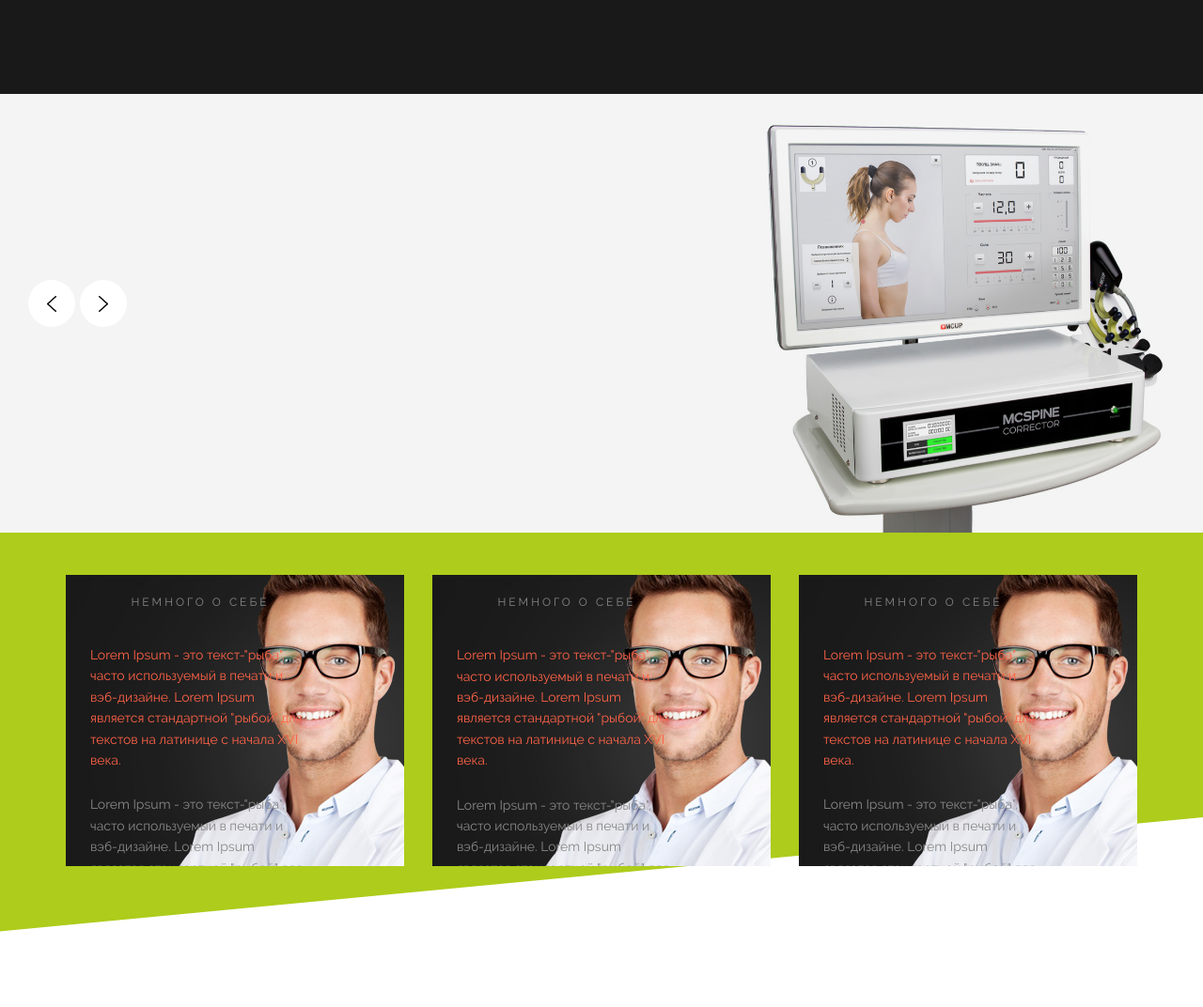
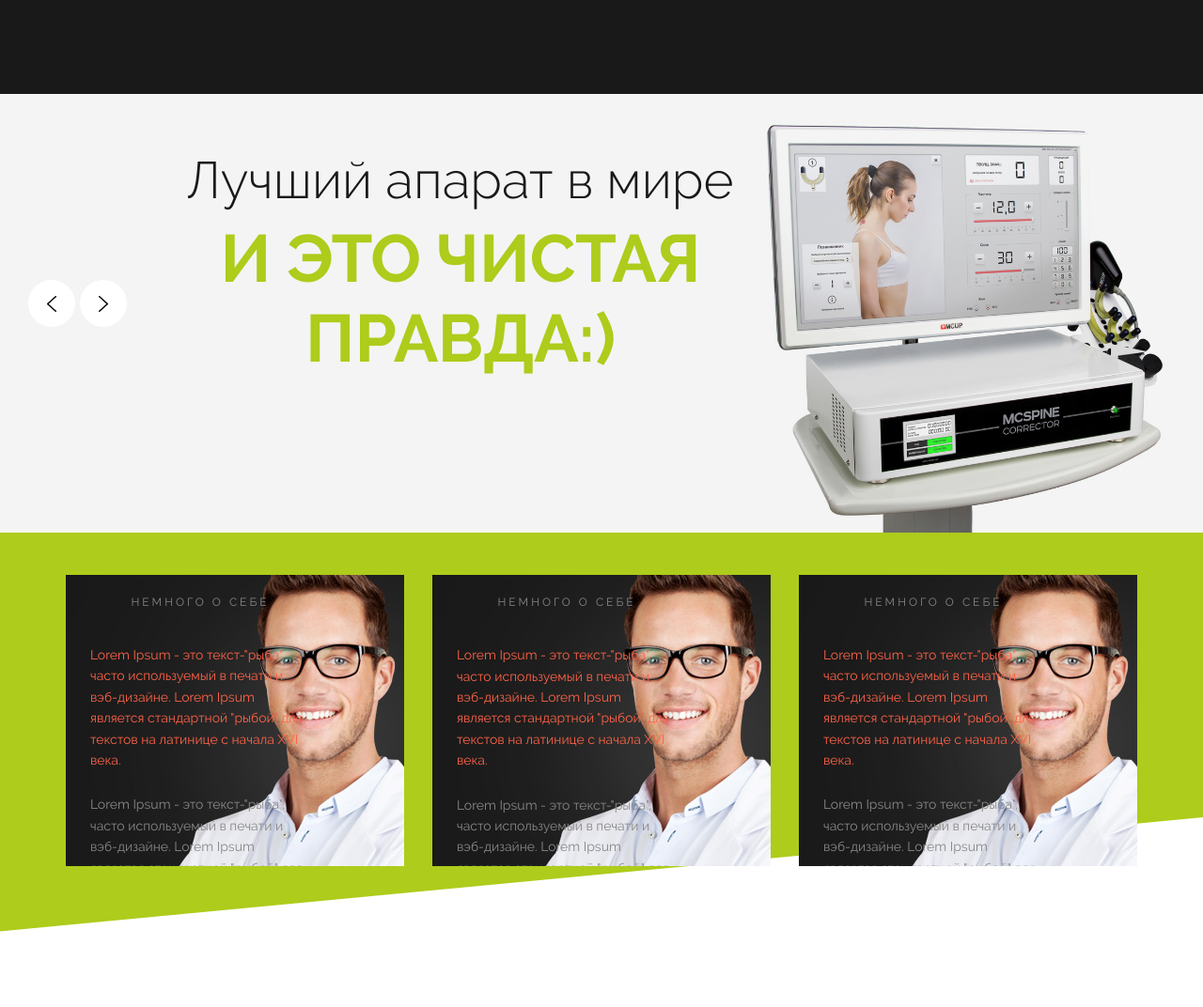
Before and after one commit to Nebor123/mcup_2, a plain HTML site: page index.html in a window 1280 px wide. Shown: the top 1072 px of the page at 94% size. Drawn offline with Linux system fonts and the light colour scheme.

Commit message:
слайдер текст

```diff
--- a/css/sass/main.sass
+++ b/css/sass/main.sass
@@ -539,6 +539,29 @@ section.s_resume
 	display: block
 	width: 100%
 	height: auto
+#owl-demo .item
+	position: relative
+.slider-text
+	position: absolute
+	// font-family: Lato
+	top: 50px
+	left: 170px
+	font-style: normal
+	font-weight: 100
+	text-transform: none
+	color: #191919
+	line-height: 83px
+	font-size: 55px
+	width: 50%
+	text-align: center
+	p
+		line-height: 85px
+		font-size: 71px
+		font-weight: 700
+		text-transform: uppercase
+		color: #adcc1b
+		margin: 0
+
 
 .owl-controls
 	position: absolute
--- a/index.html
+++ b/index.html
@@ -16,6 +16,7 @@
 	<link rel="stylesheet" href="css/main.css" />
 	<link rel="stylesheet" href="css/skins/tomato.css" />
 	<link rel="stylesheet" href="css/media.css" />
+	<link href="https://fonts.googleapis.com/css?family=Lato" rel="stylesheet">
 </head>
 <body>
 
@@ -25,7 +26,20 @@
 
 <section id="slider">
 	<div id="owl-demo" class="owl-carousel owl-theme">
-		<div class="item"><img src="img/fullimage111.jpg" alt="The Last of us"></div>
+		<div class="item">
+
+			<img src="img/fullimage111.jpg" alt="The Last of us">
+
+
+
+			<div class=" slider-text">
+				Лучший апарат в мире
+				<p>И это чистая правда:)</p>
+			</div>
+
+
+
+		</div>
 		<div class="item"><img src="img/fullimage111.jpg" alt="GTA V"></div>
 		<div class="item"><img src="img/fullimage111.jpg" alt="Mirror Edge"></div>
 	</div>
```
Also changed, not shown: css/main.css, 1 other file.
